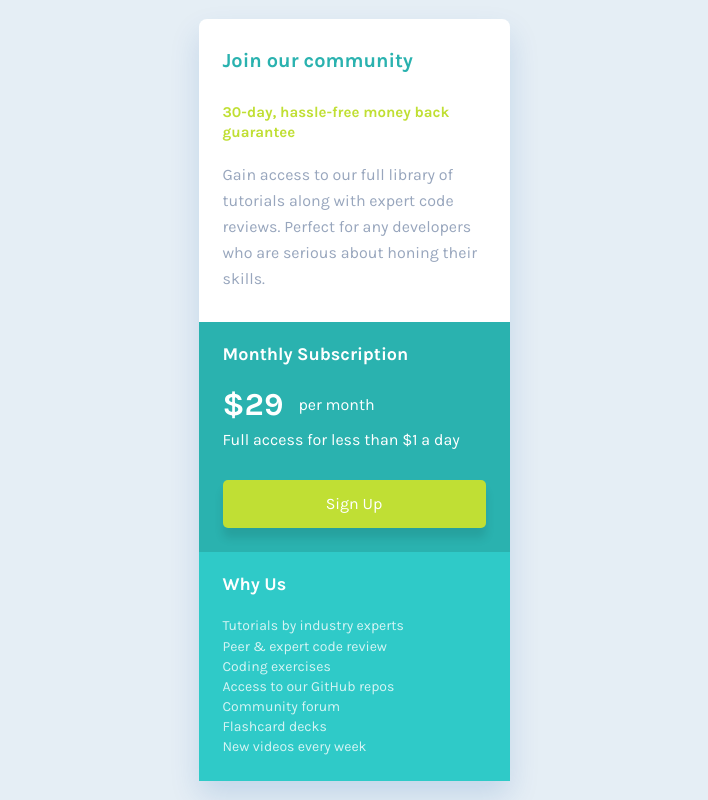
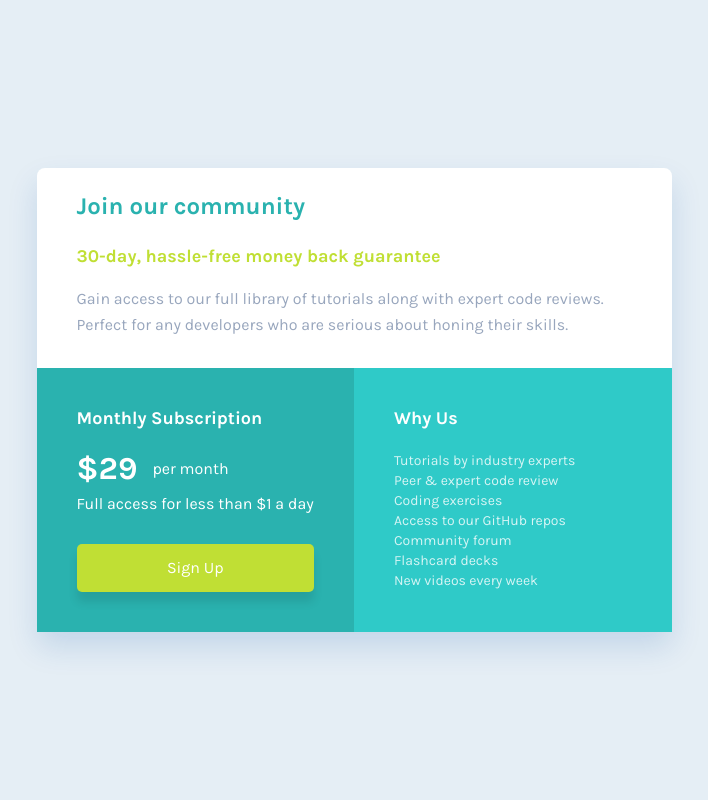
Before and after one commit to KrzysztofGrudzien/frontend-mentor-single-price-grid-component, a plain HTML site: page index.html in a window 1280 px wide. Shown: the whole page, without its empty margins (286-994 px from the left). Drawn offline with Linux system fonts and the light colour scheme.

Commit message:
add styles for desktop version

```diff
--- a/css/style.css
+++ b/css/style.css
@@ -131,6 +131,12 @@ a:active {
     justify-content: center;
     font-size: 1.6rem;
     line-height: 4.8rem;
+    transition: background 0.3s ease, color 0.3s ease;
+}
+
+.subscription__link:hover {
+    background-color: var(--color-text-light);
+    color: var(--color-primary);
 }
 
 .subscription__description {
@@ -156,6 +162,45 @@ a:active {
     opacity: 0.8;
     padding: 0.2rem 0;
 }
-/* ------- PHONE ------- */
 
 /* ------- DESKTOP ------- */
+
+@media screen and (min-width: 1024px) {
+    .card {
+        max-width: 635px;
+    }
+
+    .card__title {
+        font-size: 2.4rem;
+        padding: 2.5rem 4rem;
+    }
+
+    .card__subtitle {
+        font-size: 1.8rem;
+        padding: 0 4rem 2rem 4rem;
+    }
+
+    .card__description {
+        padding: 0 4rem;
+    }
+
+    .subscription {
+        width: 100%;
+        padding: 4rem;
+    }
+
+    .subscription__title,
+    .about__title {
+        padding-top: 0;
+    }
+
+    .about {
+        margin-top: 3rem;
+        padding: 4rem;
+        width: 100%;
+    }
+
+    .container {
+        display: flex;
+    }
+}
```
